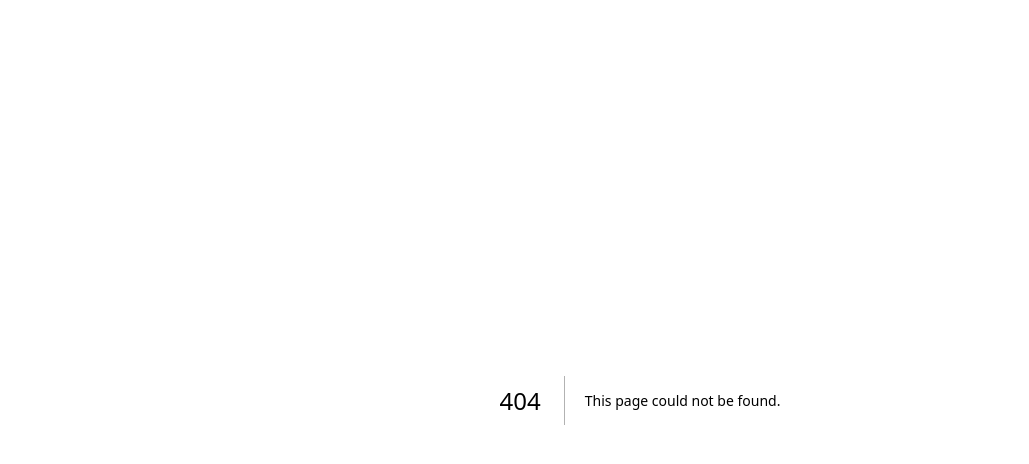
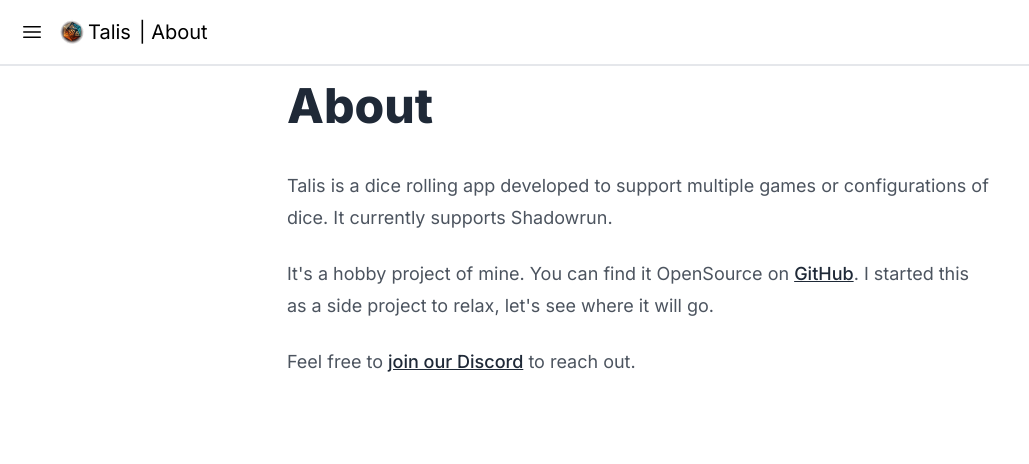
Before and after one commit to HoverBaum/talis, a Next.js app: page /about in a window 1280 px wide. Before the commit this address had no page. Shown: the top 464 px of the page, without its empty margins (0-1029 px from the left). Built offline with nearby package versions, Linux system fonts and the light colour scheme.

Commit message:
✨ About page and bigger prose.

```diff
--- a/app/Drawer.tsx
+++ b/app/Drawer.tsx
@@ -26,6 +26,9 @@ export const Drawer = () => {
           </li>
           <li className="mb-2">
             <Link href="/tipps">Tipps</Link>
+          </li>
+          <li className="mb-2">
+            <Link href="/about">About</Link>
           </li>
 
           <h2 className="text-lg mt-4">Rollers</h2>
--- /dev/null
+++ b/app/about/page.tsx
@@ -0,0 +1,40 @@
+import Link from 'next/link'
+import { Navbar } from '../Navbar'
+
+export default function About() {
+  return (
+    <div>
+      <Navbar title="About" />
+      <div className="prose lg:prose-lg p-4 mx-auto">
+        <h1>About</h1>
+        <p>
+          Talis is a dice rolling app developed to support multiple games or
+          configurations of dice. It currently supports Shadowrun.
+        </p>
+        <p>
+          It's a hobby project of mine. You can find it OpenSource on{' '}
+          <Link
+            className="link"
+            target="_blank"
+            href="https://github.com/HoverBaum/talis"
+          >
+            GitHub
+          </Link>
+          . I started this as a side project to relax, let's see where it will
+          go.
+        </p>
+        <p>
+          Feel free to{' '}
+          <Link
+            className="link"
+            target="_blank"
+            href="https://discord.gg/KYdHnpDeyw"
+          >
+            join our Discord
+          </Link>{' '}
+          to reach out.
+        </p>
+      </div>
+    </div>
+  )
+}
--- a/app/page.tsx
+++ b/app/page.tsx
@@ -5,7 +5,7 @@ export default function Home() {
   return (
     <>
       <Navbar />
-      <main className="p-2 md:p-4">
+      <main className="p-4 max-w-prose mx-auto">
         <h1 className="text-2xl">Dice Roller</h1>
         <p>Choose a Dice Roller from the list below.</p>
         <div className="mt-4">
--- a/app/tipps/page.tsx
+++ b/app/tipps/page.tsx
@@ -5,15 +5,18 @@ export default function Tipps() {
   return (
     <div>
       <Navbar title="Tipps" />
-      <article className="prose p-4 mx-auto">
+      <article className="prose lg:prose-lg p-4 mx-auto">
         <h1>Tipps</h1>
-        <p>Talis is optimized for use on mobile.</p>
-        <p>
-          On mobile it will work best if used in "fullscreen" or as an installed
-          application, as it is designed to use your entire screen. Use the pop
-          up or install it from your browsers menu. Please note that this will
-          not make the application available offline!
-        </p>
+        <section>
+          <h2>Mobile use</h2>
+          <p>Talis is optimized for use on mobile.</p>
+          <p>
+            On mobile it will work best if used in "fullscreen" or as an
+            installed application, as it is designed to use your entire screen.
+            Use the pop up or install it from your browsers menu. Please note
+            that this will not make the application available offline!
+          </p>
+        </section>
 
         <section>
           <h2>Sluggish rolling</h2>
```
